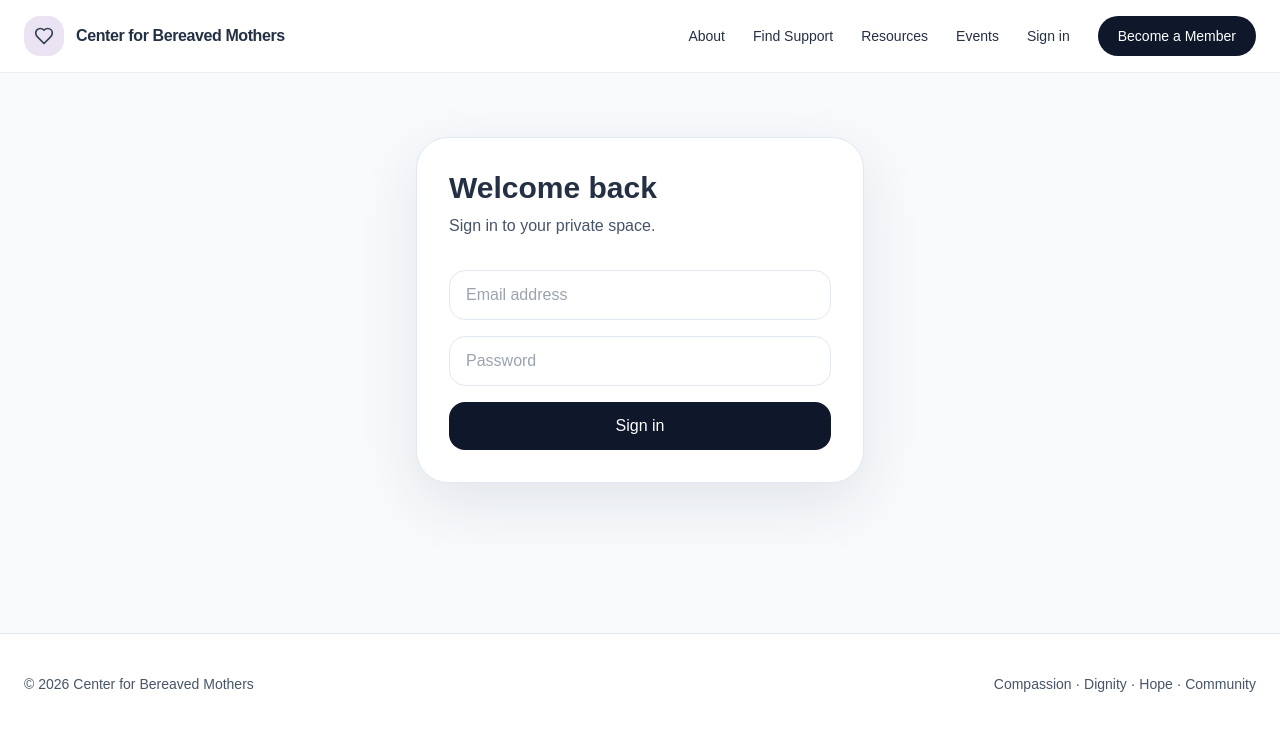
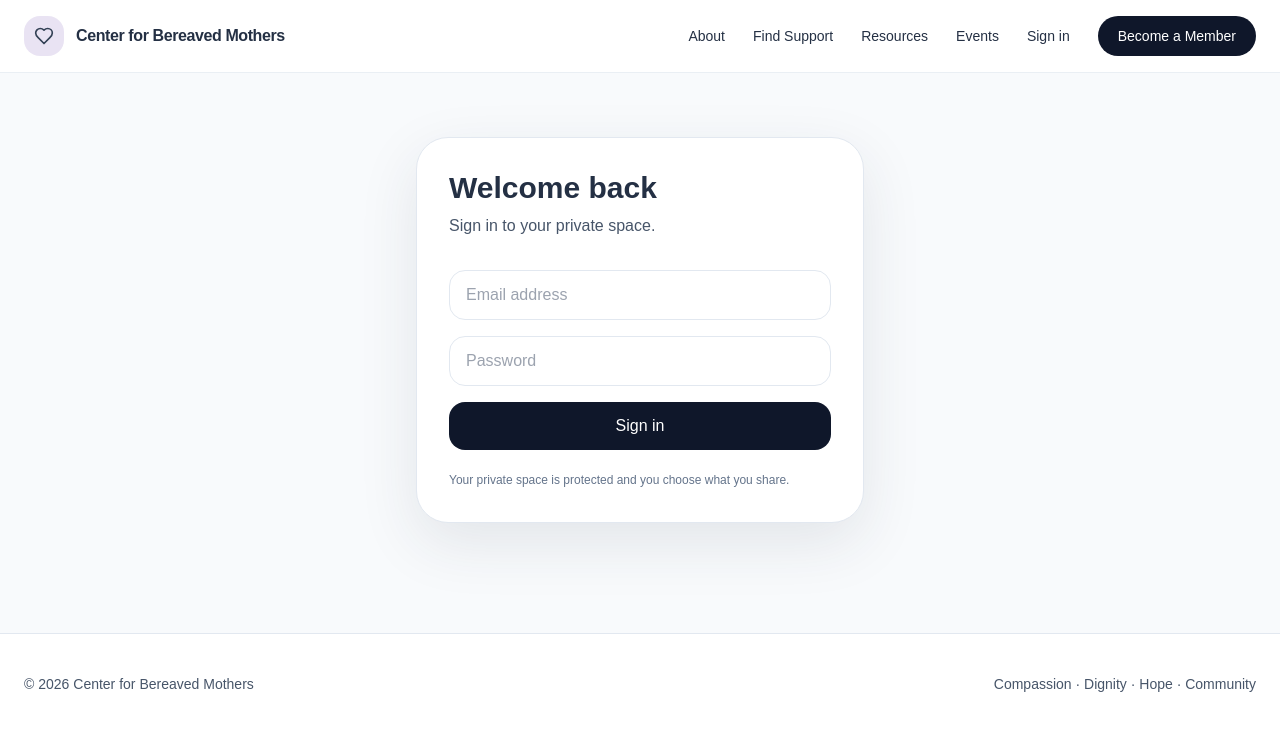
Before and after one commit to ytalorafael26/centerforbereavedmothers2, a Next.js app: page /login in a window 1280 px wide. Shown: the top 730 px of the page. Built offline with nearby package versions, Linux system fonts and the light colour scheme; no server answers.

Commit message:
Update page.tsx

```diff
--- a/app/login/page.tsx
+++ b/app/login/page.tsx
@@ -1,6 +1,90 @@
+'use client'
+
+import { FormEvent, useState } from 'react'
+import { useRouter } from 'next/navigation'
+import { supabase } from '@/lib/supabase'
+
 export default function Login() {
-  return <AuthCard title="Welcome back" subtitle="Sign in to your private space." button="Sign in" />;
+  const router = useRouter()
+
+  const [email, setEmail] = useState('')
+  const [password, setPassword] = useState('')
+  const [loading, setLoading] = useState(false)
+  const [message, setMessage] = useState('')
+
+  async function handleLogin(event: FormEvent<HTMLFormElement>) {
+    event.preventDefault()
+    setMessage('')
+
+    if (!supabase) {
+      setMessage('The login service is not configured yet.')
+      return
+    }
+
+    setLoading(true)
+
+    const { error } = await supabase.auth.signInWithPassword({
+      email,
+      password,
+    })
+
+    setLoading(false)
+
+    if (error) {
+      setMessage(error.message)
+      return
+    }
+
+    router.push('/dashboard')
+  }
+
+  return (
+    <div className="min-h-[70vh] bg-slate-50 px-6 py-16">
+      <div className="mx-auto max-w-md rounded-4xl border border-slate-200 bg-white p-8 shadow-soft">
+        <h1 className="text-3xl font-semibold">Welcome back</h1>
+
+        <p className="mt-2 text-slate-600">
+          Sign in to your private space.
+        </p>
+
+        <form onSubmit={handleLogin} className="mt-8 space-y-4">
+          <input
+            type="email"
+            required
+            placeholder="Email address"
+            value={email}
+            onChange={(event) => setEmail(event.target.value)}
+            className="w-full rounded-2xl border border-slate-200 px-4 py-3"
+          />
+
+          <input
+            type="password"
+            required
+            placeholder="Password"
+            value={password}
+            onChange={(event) => setPassword(event.target.value)}
+            className="w-full rounded-2xl border border-slate-200 px-4 py-3"
+          />
+
+          <button
+            type="submit"
+            disabled={loading}
+            className="w-full rounded-2xl bg-slate-900 px-5 py-3 text-white disabled:opacity-50"
+          >
+            {loading ? 'Signing in...' : 'Sign in'}
+          </button>
+
+          {message && (
+            <p className="rounded-2xl bg-slate-100 p-4 text-sm text-slate-700">
+              {message}
+            </p>
+          )}
+        </form>
+
+        <p className="mt-5 text-xs leading-5 text-slate-500">
+          Your private space is protected and you choose what you share.
+        </p>
+      </div>
+    </div>
+  )
 }
-function AuthCard({title,subtitle,button}:{title:string;subtitle:string;button:string}) {
-  return <div className="min-h-[70vh] bg-slate-50 px-6 py-16"><div className="mx-auto max-w-md rounded-4xl border border-slate-200 bg-white p-8 shadow-soft"><h1 className="text-3xl font-semibold">{title}</h1><p className="mt-2 text-slate-600">{subtitle}</p><form className="mt-8 space-y-4"><input type="email" required placeholder="Email address" className="w-full rounded-2xl border border-slate-200 px-4 py-3"/><input type="password" required placeholder="Password" className="w-full rounded-2xl border border-slate-200 px-4 py-3"/><button className="w-full rounded-2xl bg-slate-900 px-5 py-3 text-white">{button}</button></form></div></div>;
-}
```
